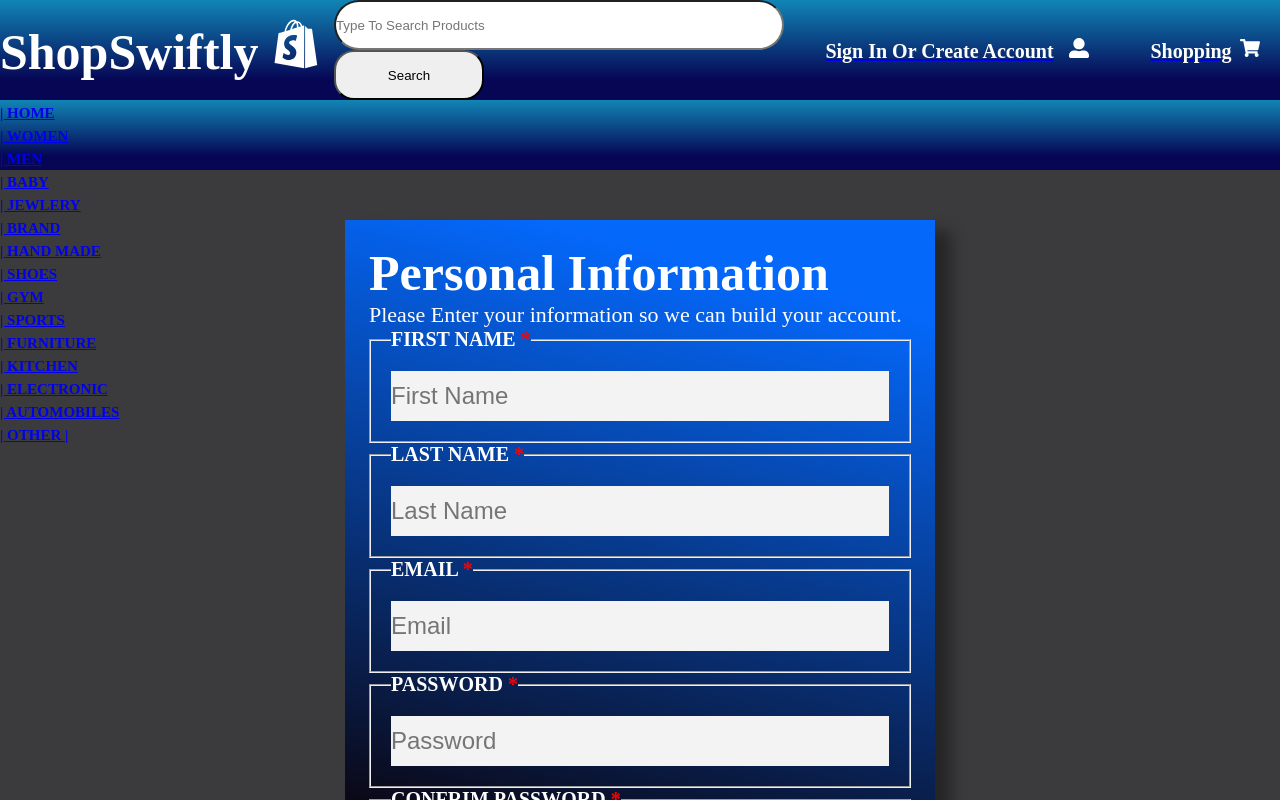
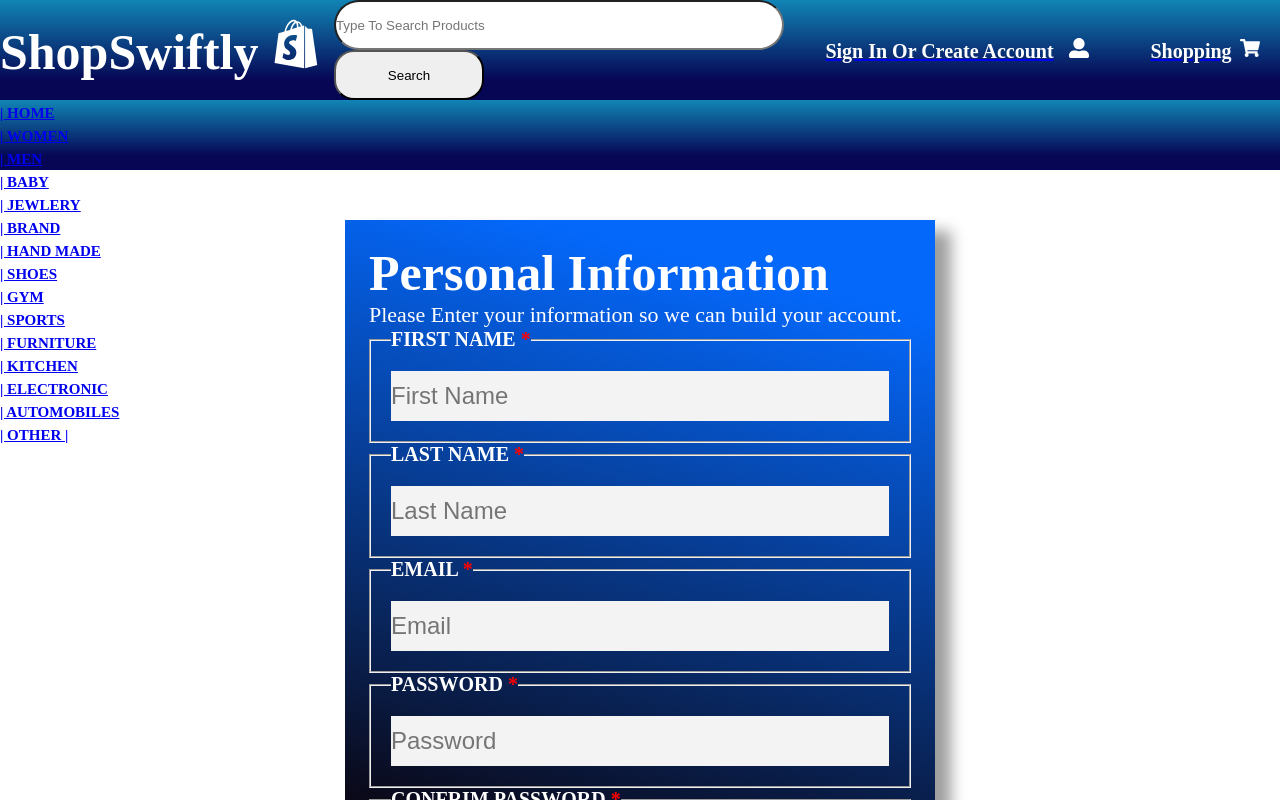
Before and after one commit to iamabd591/ShopSwiftly-Mern-Stack-Ecommerce-Project, a React (Create React App) app in the folder client/: page /signUp in a window 1280 px wide. Shown: the top 800 px of the page. Built offline with nearby package versions, Linux system fonts and the light colour scheme; the HTML template or start-up script is replaced by a standard one.

Commit message:
signup page

```diff
--- a/client/src/index.css
+++ b/client/src/index.css
@@ -126,7 +126,7 @@ section ul {
 }
 .info p {
   font-size: 22px;
-  width:100%;
+  width: 100%;
   color: #fff;
   text-align: justify;
 }
@@ -293,7 +293,7 @@ section ul {
   display: flex;
   align-items: center;
   justify-content: center;
-  background: #3b3b3d;
+  background: #ffffff;
 }
 .form-image {
   width: 50%;
--- a/client/src/pages/Signup.js
+++ b/client/src/pages/Signup.js
@@ -7,10 +7,11 @@ const Signup = () => {
       <div className="register-form">
         {/* <div className="form-image">
           <img
-            src={"../images/Registration.gif"}
+            src="../images/Registration.jpg"
             alt="Description of the image"
           />
         </div> */}
+
         <div className="input-form">
           <form className="form-register" action="#" method="post">
             <h3 className="heading">Personal Information</h3>
```
Also changed, not shown: 1 other file (tests, documents, lock files or other folders).
